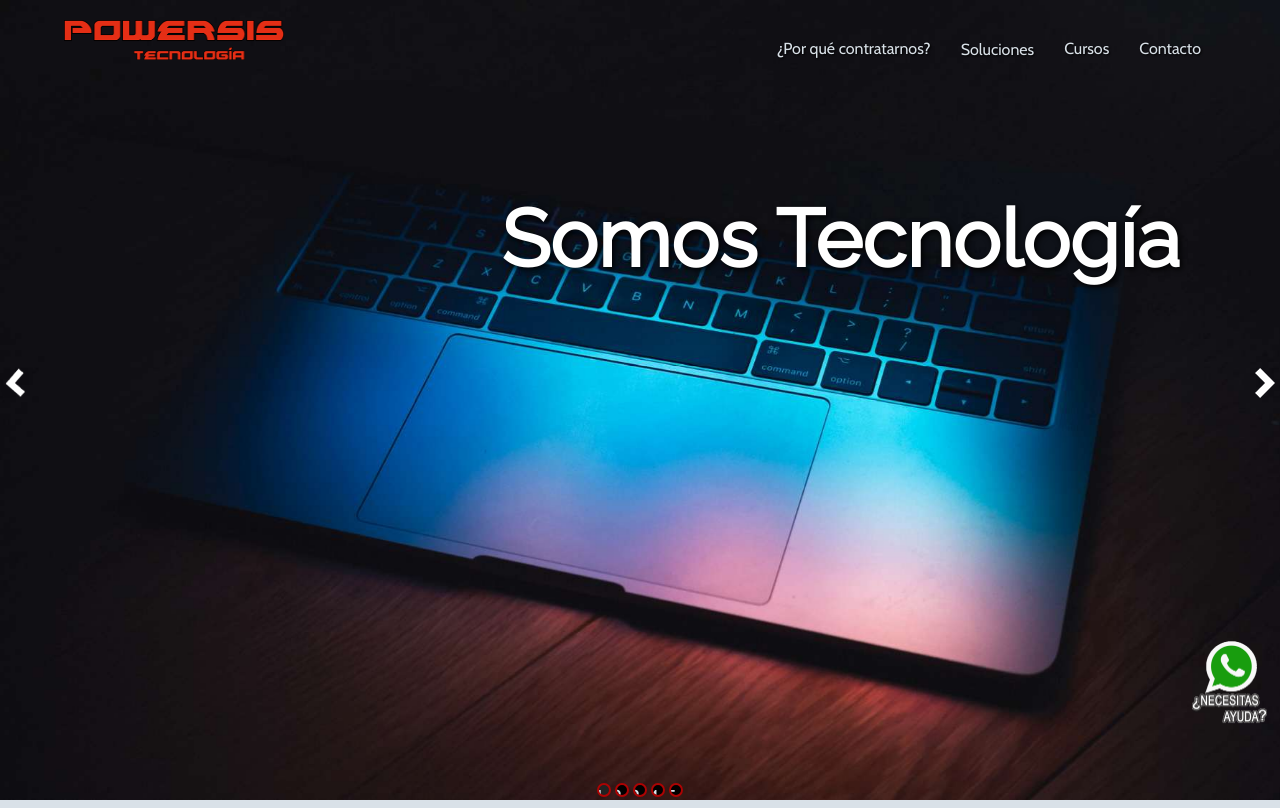
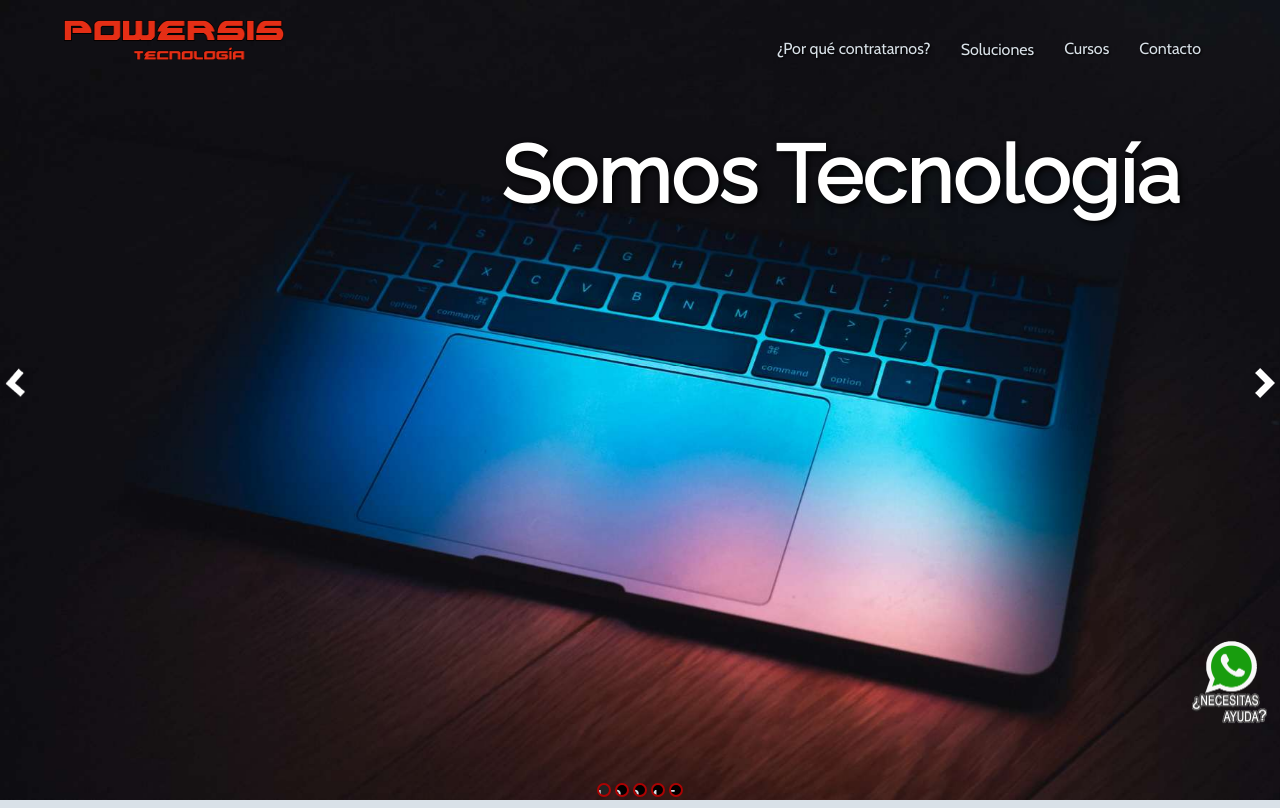
Before and after one commit to DevZeppelin/powersis, a PHP site: page / in a window 1280 px wide. Shown: the top 808 px of the page. Run offline with PHP 8.4, Linux system fonts and the light colour scheme.

Commit message:
arreglada imagen transformacion digital y posicion del h1 en slider

```diff
--- a/estilos.css
+++ b/estilos.css
@@ -14,7 +14,7 @@ rgb(0, 1, 41)
 
 #slides h1 {
     position: absolute;
-    top: 20%;
+    top: 12%;
     right: 70px;
     color: #fff;
     text-shadow: 2px 2px 6px black;
```
Also changed, not shown: img/2.jpg.
